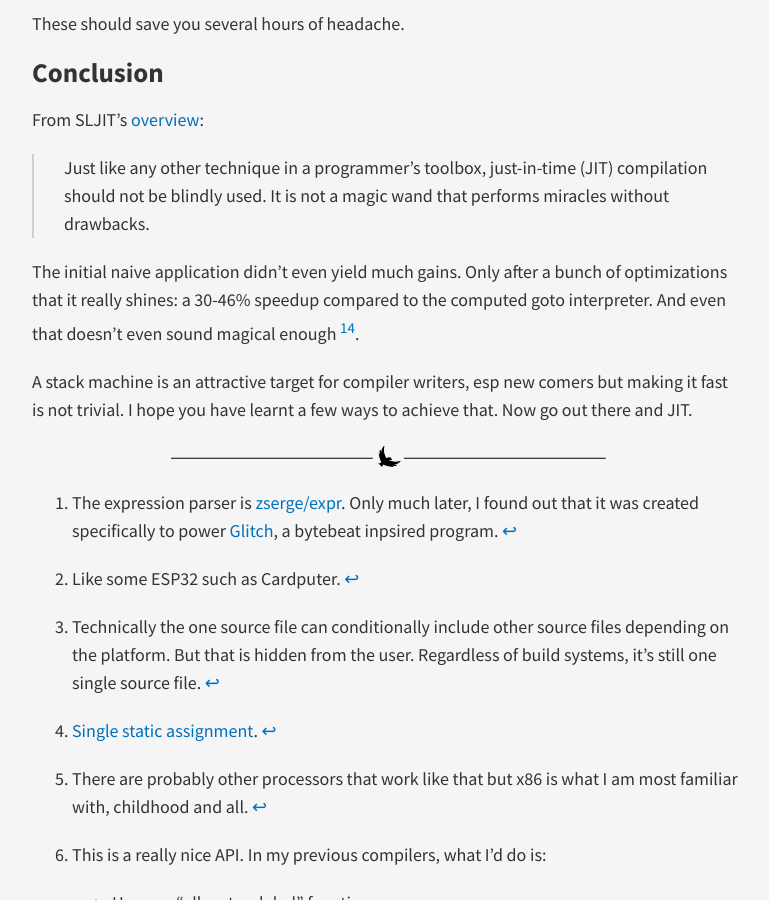
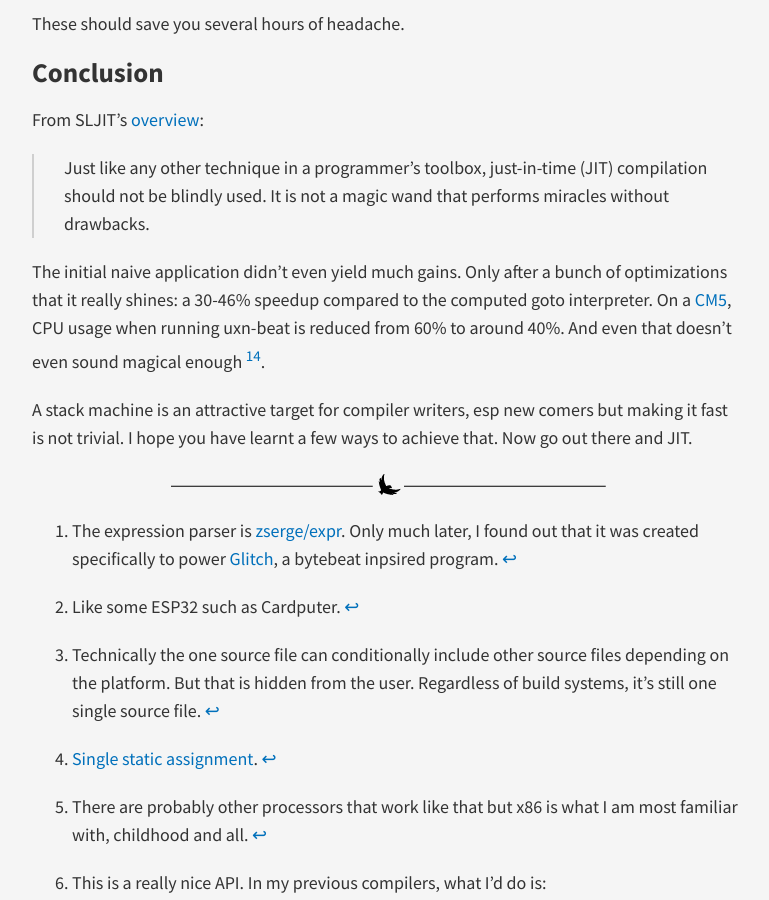
Before and after one commit to bullno1/bullno1.github.io, a Jekyll site: the page built from _posts/2025-09-16-jiting-a-stack-machine.md, in a window 1280 px wide and 900 px high, scrolled down 33952 px. Shown: the whole window, without its empty margins (253-1022 px from the left). Built offline with Jekyll 4.4.1, drawn with Linux system fonts in a browser that asks for light colours; nearby versions of some CDN libraries; our own code applies the rules of GitHub Pages for plain Markdown files; comment, search, counter and statistics services are not loaded; some of the changed lines change nothing that is shown; some of the changed text lies outside the part shown.

Commit message:
Phrasing

```diff
--- a/_posts/2025-09-16-jiting-a-stack-machine.md
+++ b/_posts/2025-09-16-jiting-a-stack-machine.md
@@ -1573,6 +1573,7 @@ From SLJIT's [overview](https://github.com/zherczeg/sljit/blob/b7442be1c4f784ecc
 
 The initial naive application didn't even yield much gains.
 Only after a bunch of optimizations that it really shines: a 30-46% speedup compared to the computed goto interpreter.
+On a [CM5](https://www.raspberrypi.com/products/compute-module-5/), CPU usage when running uxn-beat is reduced from 60% to around 40%.
 And even that doesn't even sound magical enough [^14].
 
 A stack machine is an attractive target for compiler writers, esp new comers but making it fast is not trivial.
@@ -1623,4 +1624,4 @@ Now go out there and JIT.
 
 [^13]: Having the bytecode interpreter and the JIT runtime being different functions allows for disabling JIT when a debugger is attached.
 
-[^14]: LuaJIT is really some miracle/black magic.
+[^14]: LuaJIT is really some arcane black magic.
```
